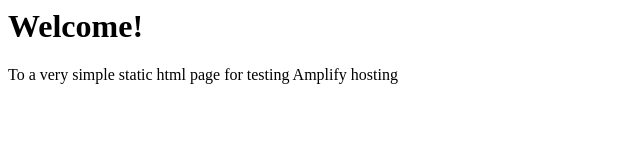
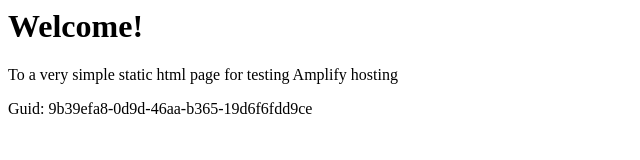
Before and after one commit to aws-aemilia-iad/Github-PR-Commit-Integration-Test-DoNotTouch-v1-preprod-us-east-1, a website: page src/index.html in a window 1280 px wide. Shown: the whole page, without its empty margins (0-640 px from the left). Drawn offline with Linux system fonts and the light colour scheme.

Commit message:
commit from integ tests

```diff
--- a/src/index.html
+++ b/src/index.html
@@ -1,3 +1,5 @@
+
+
 <html lang="en">
 
 <head>
@@ -10,6 +12,6 @@
 <body>
     <h1>Welcome!</h1>
     <p>To a very simple static html page for testing Amplify hosting</p>
-</body>
+    <p>Guid: 9b39efa8-0d9d-46aa-b365-19d6f6fdd9ce</p></body>
 
 </html>
```
